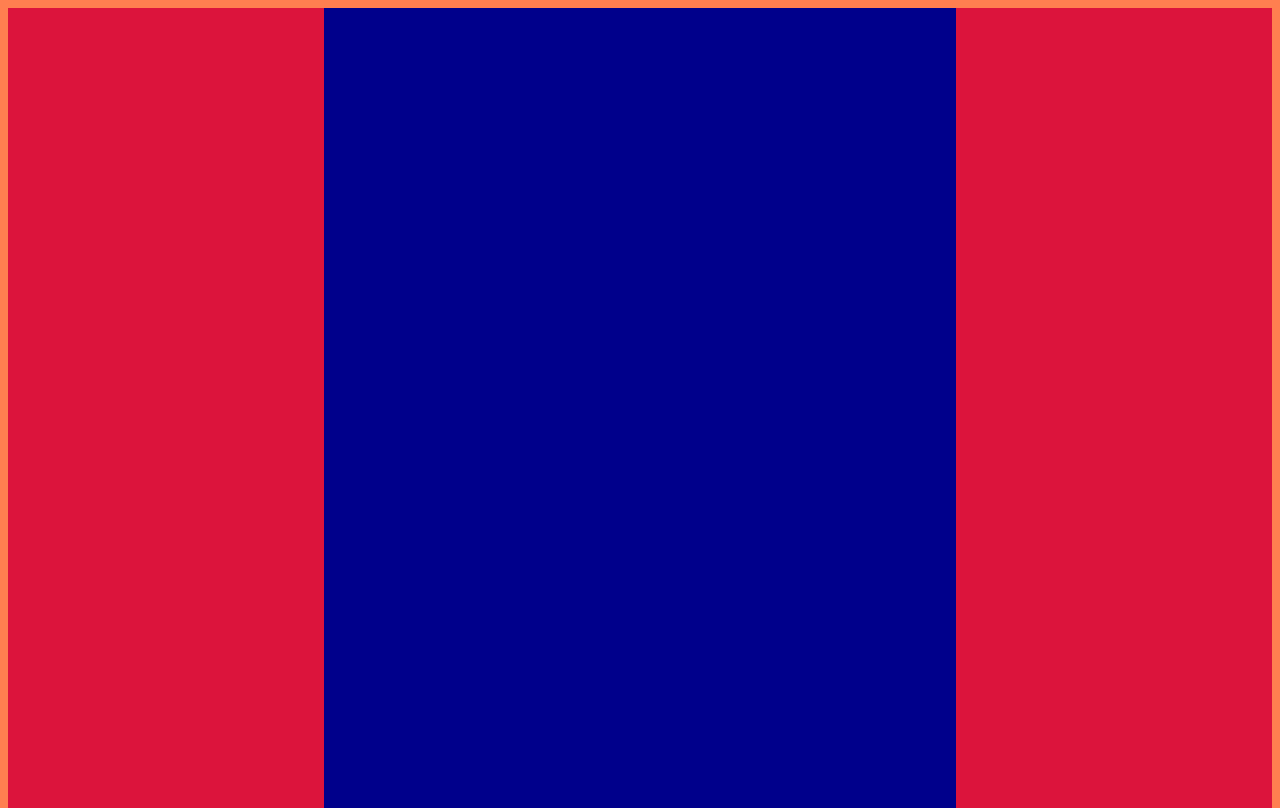
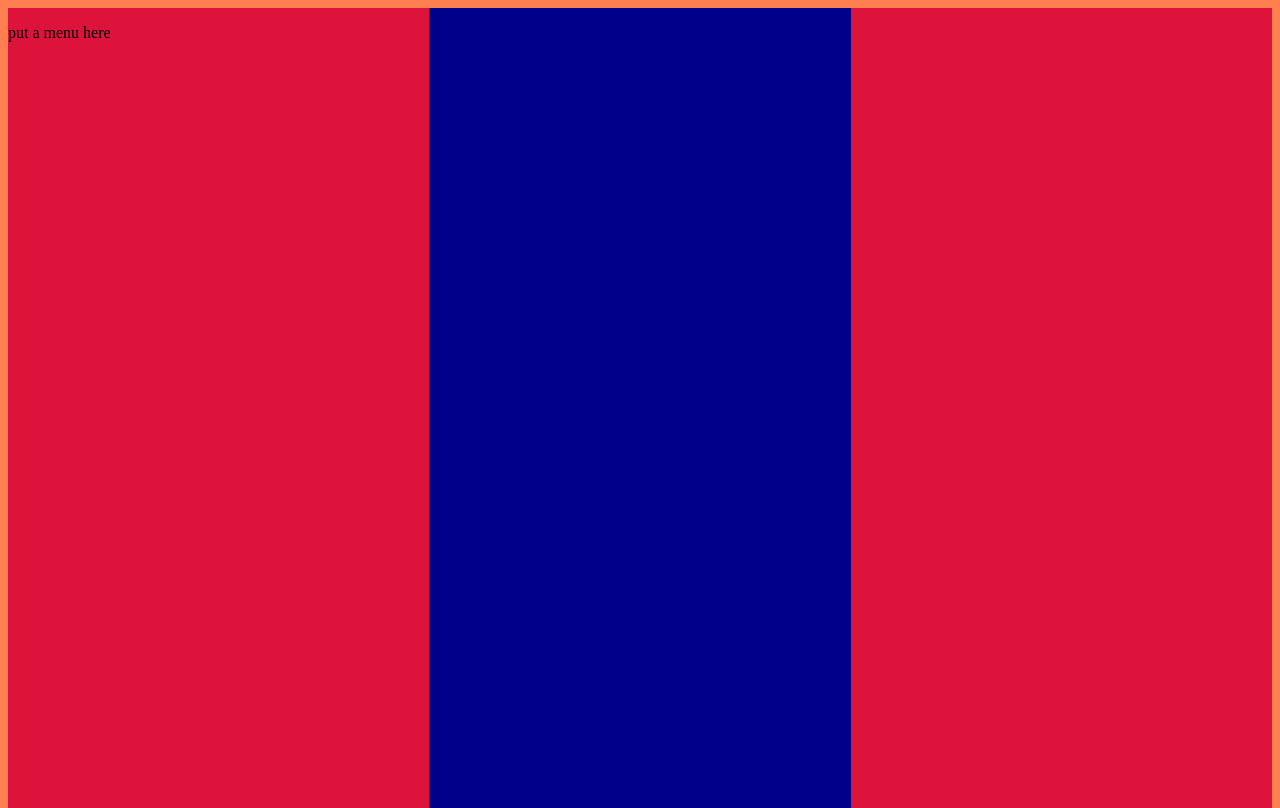
Before and after one commit to LavenderLemonade/recipe-site-project, a plain HTML site: page index.html in a window 1280 px wide. Drawn offline with Linux system fonts and the light colour scheme.

Commit message:
added some words!

```diff
--- a/index.html
+++ b/index.html
@@ -5,17 +5,22 @@
     <link rel = "stylesheet" href = "styles.css">
     <meta http-equiv="X-UA-Compatible" content="IE=edge">
     <meta name="viewport" content="width=device-width, initial-scale=1.0">
-    <title>Document</title>
+    <title>Food Website</title>
 </head>
 <body>
 
     <div class = "container">
-        <div class = "middle-strip">
-
-
+        <div class = "left-strip">
+            <p>
+                put a menu here
+            </p>
         </div>
 
+        <div class = "middle-strip">
+        </div>
 
+        <div class = "right-strip">
+        </div>
 
 
 
--- a/styles.css
+++ b/styles.css
@@ -15,8 +15,28 @@ html, body
 .middle-strip
 {
     display: flex;
+    flex:1;
     height: 100%;
     width: 50%;
     background-color:darkblue;
 
 }
+
+.left-strip
+ {
+     display:flex;
+     flex:1;
+     height: 100%;
+     width: 25%;
+     padding-left: 0px;
+
+}
+
+.right-strip
+{
+    display:flex;
+    flex:1;
+    height: 100%;
+    width: 25%;
+    padding-left: 0px;
+}
```
